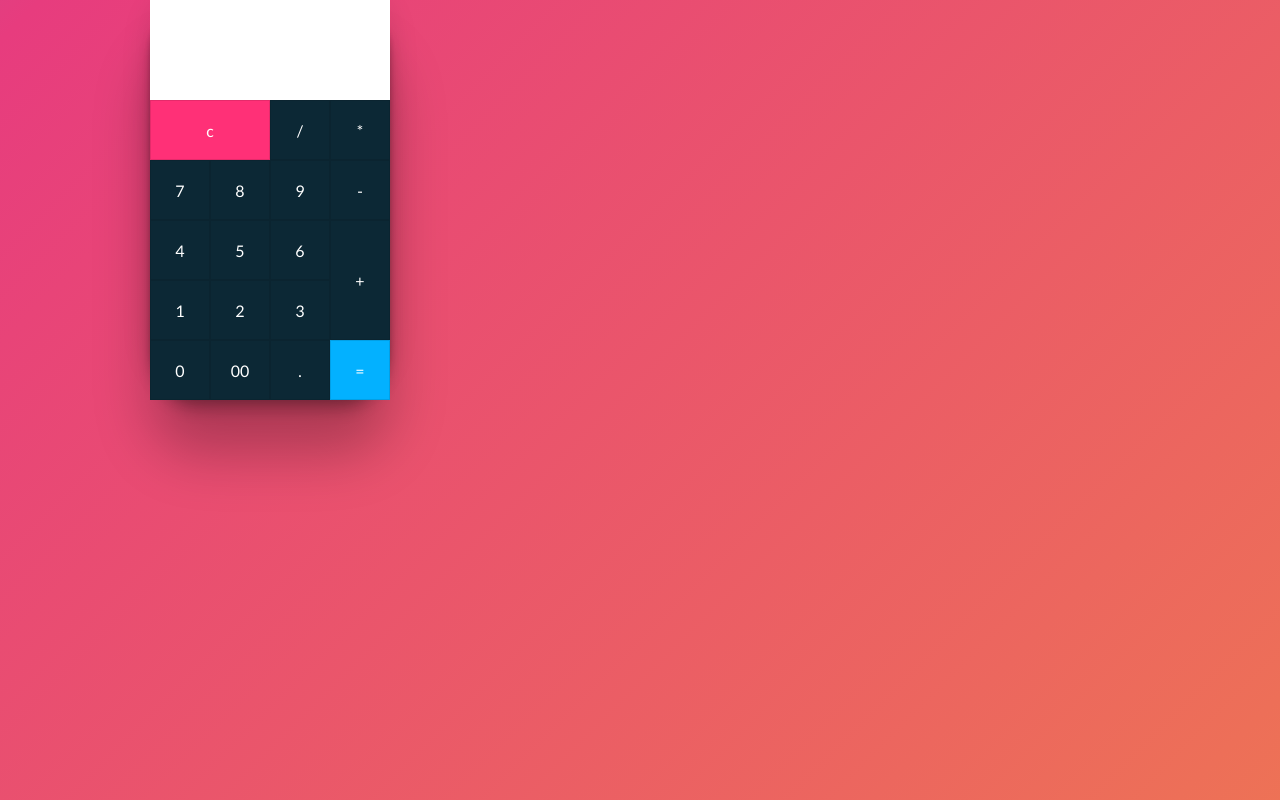
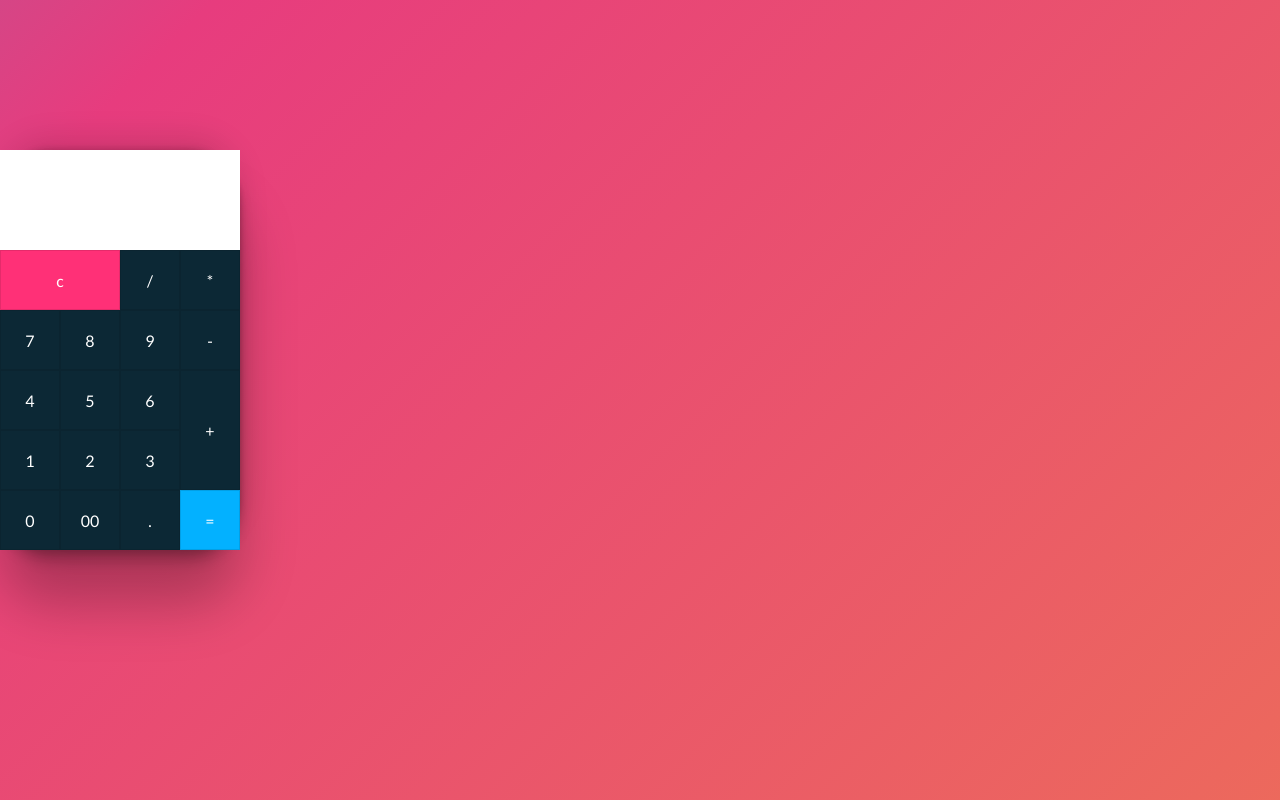
Before and after one commit to Pupz124/ONLINE-CALCULATOR, a plain HTML site: page index.html in a window 1280 px wide. Drawn offline with Linux system fonts and the light colour scheme.

Commit message:
Update styles.css

```diff
--- a/styles.css
+++ b/styles.css
@@ -28,7 +28,7 @@ body {
 }
 
 .calculator {
-	margin-left: 150px;
+	margin-top: 150px;
 	position: relative;
 	display: grid;
 	box-shadow: rgba(0, 0, 0, 0.25) 0px 54px 55px, rgba(0, 0, 0, 0.12) 0px -12px 30px, rgba(0, 0, 0, 0.12) 0px 4px 6px, rgba(0, 0, 0, 0.17) 0px 12px 13px, rgba(0, 0, 0, 0.09) 0px -3px 5px;
```
